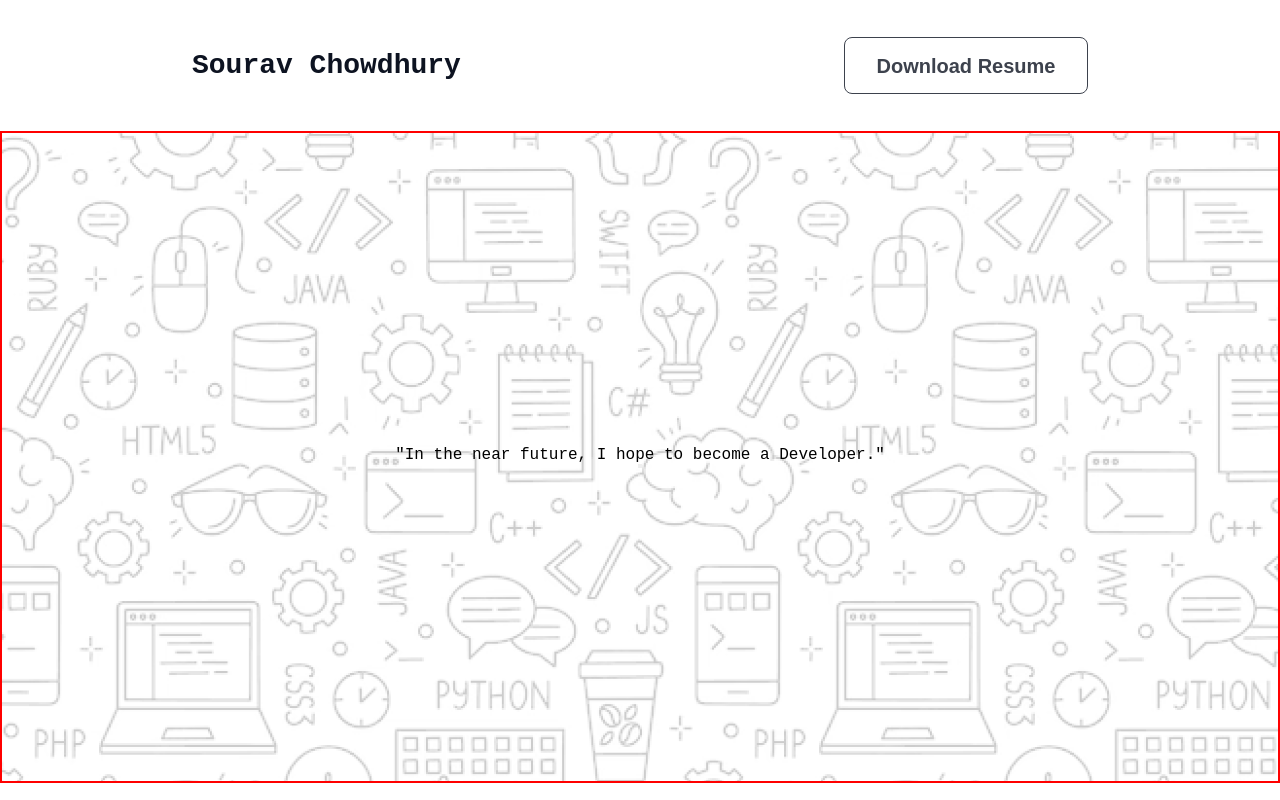
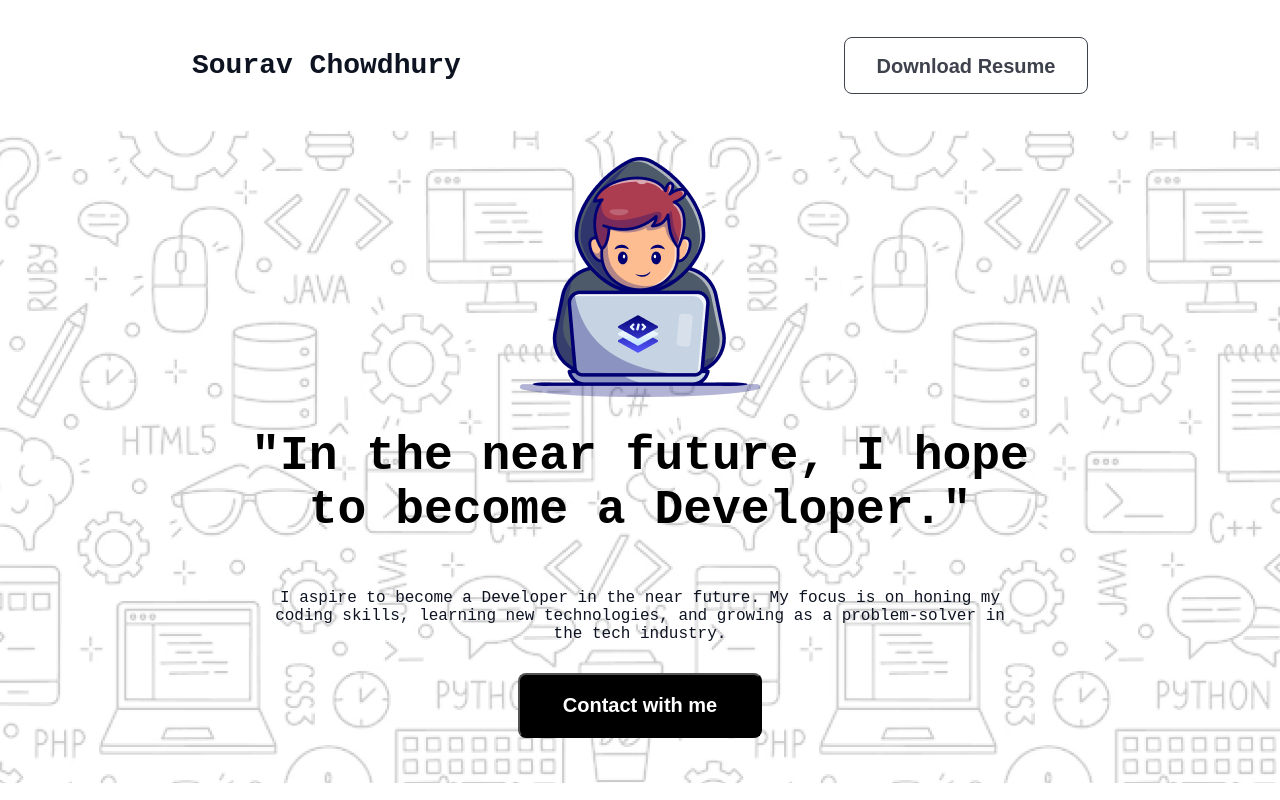
Before and after one commit to sourav-cse-dev/web-developer, a plain HTML site: page index.html in a window 1280 px wide. Drawn offline with Linux system fonts and the light colour scheme; a web font is replaced by a local one.

Commit message:
banner section completed

```diff
--- a/index.html
+++ b/index.html
@@ -1,11 +1,13 @@
 <!DOCTYPE html>
 <html lang="en">
+
 <head>
     <meta charset="UTF-8">
     <meta name="viewport" content="width=device-width, initial-scale=1.0">
     <title>Web Developer</title>
     <link rel="stylesheet" href="./style.css">
 </head>
+
 <body>
     <header>
         <!-- nav section starts here -->
@@ -16,11 +18,17 @@
         <!-- nav section ends here -->
 
         <!-- banner section starts here -->
-        <section class="banner-container">
-            <img src="" alt="">
-            <p>"In the near future, I hope to become a Developer."</p>
-            <span></span>
-            <button></button>
+        <section class="hero-container">
+            <div class="hero-content">
+                <img src="./assets/Group.png" alt="A person coding in his laptop" />
+                <h1>"In the near future, I hope to become a Developer."</h1>
+                <p>
+                    I aspire to become a Developer in the near future. My focus is on
+                    honing my coding skills, learning new technologies, and growing as a
+                    problem-solver in the tech industry.
+                </p>
+                <button onclick="location.href='#footer'">Contact with me</button>
+            </div>
         </section>
         <!-- banner section ends here -->
 
@@ -34,4 +42,5 @@
 
     </footer>
 </body>
+
 </html>
--- a/style.css
+++ b/style.css
@@ -57,20 +57,52 @@ nav button:hover {
 /* nav section style ends here */
 
 /* banner section styles starts here */
-.banner-container {
-  border: 2px solid red;
+.hero-container {
   width: 100%;
   height: 652px;
   margin: 0 auto;
-
-  display: flex;
-  flex-direction: column;
-  justify-content: center;
-  align-items: center;
-
   background-blend-mode: overlay;
   background-image: url(./assets/Hero-bg.png);
   background-repeat: no-repeat;
   background-position: center;
 }
+.hero-content {
+  display: flex;
+  flex-direction: column;
+  justify-content: center;
+  align-items: center;
+}
+.hero-content img {
+  margin-top: 26px;
+}
+.hero-content h1 {
+  margin-top: 32px;
+  width: 65%;
+  height: 136px;
+  font-size: 48px;
+  font-weight: 800;
+  text-align: center;
+}
+.hero-content p {
+  margin-top: 24px;
+  font-size: 16px;
+  font-weight: 400;
+  width: 60%;
+  height: 52px;
+  text-align: center;
+  color: rgb(13, 19, 33);
+}
+.hero-content button {
+  margin-top: 32px;
+  margin-bottom: 45px;
+  width: 244px;
+  height: 65px;
+  text-align: center;
+  color: white;
+  font-size: 20px;
+  font-weight: 600;
+  background-color: black;
+  border-radius: 8px;
+  cursor: pointer;
+}
 /* banner section styles ends here */
```
Also changed, not shown: 1 other file.
